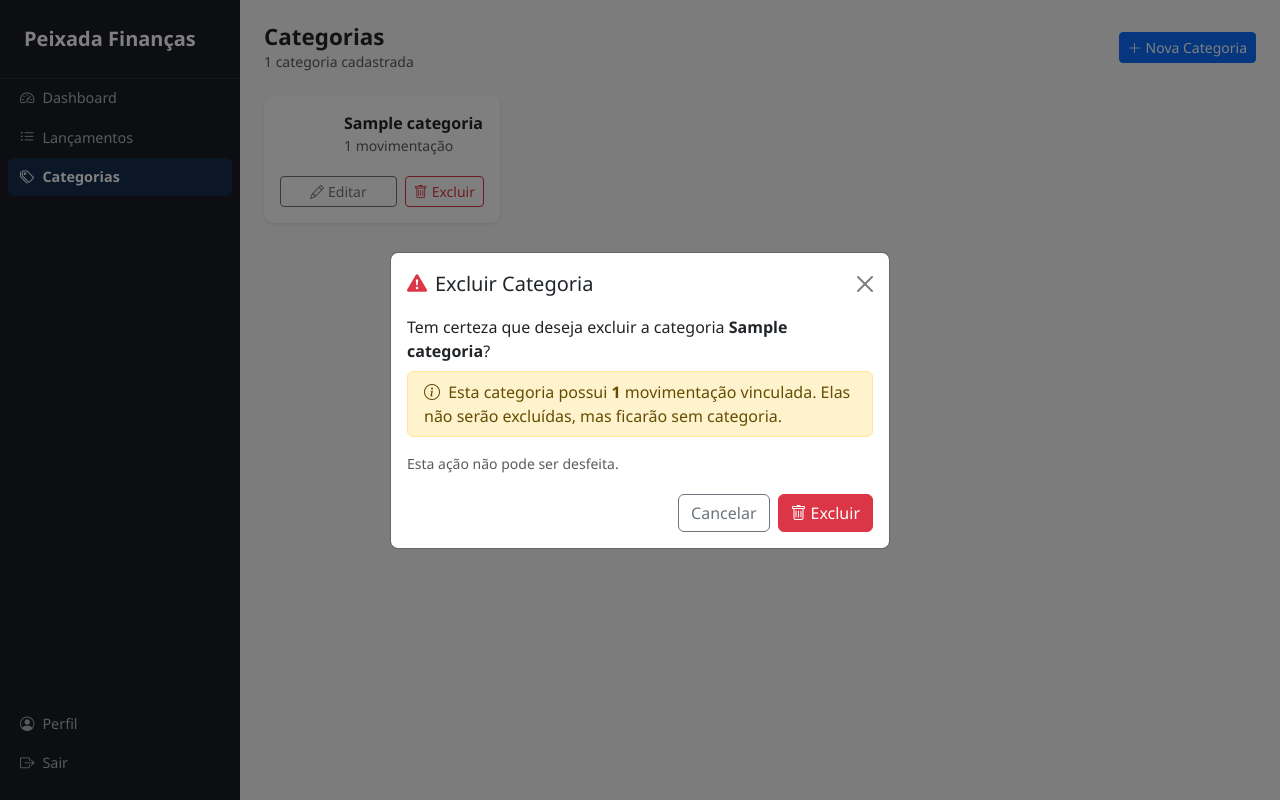
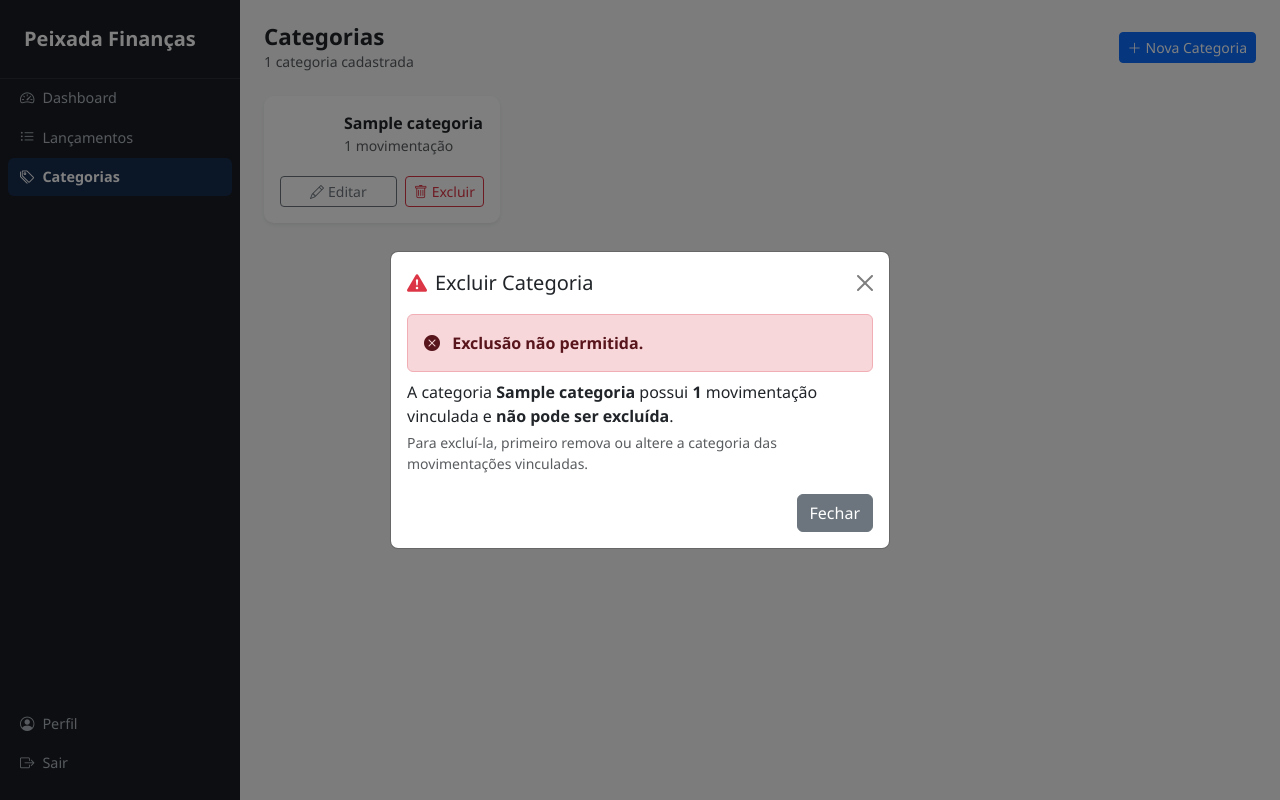
Before and after one commit to PedroFoll/Peixada-Hackathon, a Django app: page /categorias/ in a window 1280 px wide, after a click on "Excluir". Run offline with Django 5.2, Linux system fonts and the light colour scheme; a user stored in the database is signed in; tables that the repository leaves empty hold one stand-in row (values such as "Sample post").

Commit message:
feat: implement category deletion restrictions and modal updates

```diff
--- a/financas/views.py
+++ b/financas/views.py
@@ -236,12 +236,19 @@ def editar_categoria(request, pk):
 def excluir_categoria(request, pk):
     cat = get_object_or_404(Categoria, pk=pk, usuario=request.user)
     if request.method == 'POST':
-        try:
-            nome = cat.nome
-            cat.delete()
-            messages.success(request, f'Categoria "{nome}" excluída com sucesso.')
-        except Exception as e:
-            messages.error(request, f'Erro ao excluir categoria: {e}')
+        if cat.movimentacoes.exists():
+            messages.error(
+                request,
+                f'A categoria "{cat.nome}" possui movimentações vinculadas e não pode ser excluída. '
+                'Edite ou remova as movimentações antes de excluir a categoria.',
+            )
+        else:
+            try:
+                nome = cat.nome
+                cat.delete()
+                messages.success(request, f'Categoria "{nome}" excluída com sucesso.')
+            except Exception as e:
+                messages.error(request, f'Erro ao excluir categoria: {e}')
     else:
         messages.error(request, 'Método inválido.')
     return redirect('financas:categorias')
--- a/static/js/categorias.js
+++ b/static/js/categorias.js
@@ -46,11 +46,19 @@ document.addEventListener('DOMContentLoaded', () => {
   if (modalExcluir) {
     const actionBase = modalExcluir.dataset.actionBase;
     const formExcluir = document.getElementById('form-excluir-categoria');
-    const spanNome    = document.getElementById('excluir-cat-nome');
-    const avisoDiv    = document.getElementById('excluir-cat-aviso');
-    const spanCount   = document.getElementById('excluir-cat-count');
-    const spanPlural  = document.getElementById('excluir-cat-plural');
-    const spanPlural2 = document.getElementById('excluir-cat-plural2');
+
+    // Elementos do estado «bloqueado»
+    const bloqueadoBody   = document.getElementById('excluir-cat-bloqueado');
+    const bloqueadoFooter = document.getElementById('excluir-cat-bloqueado-footer');
+    const spanNomeBlocked  = document.getElementById('excluir-cat-nome-blocked');
+    const spanCountBlocked = document.getElementById('excluir-cat-count-blocked');
+    const spanPluralBlocked  = document.getElementById('excluir-cat-plural-blocked');
+    const spanPlural2Blocked = document.getElementById('excluir-cat-plural2-blocked');
+
+    // Elementos do estado «permitido»
+    const permitidoBody   = document.getElementById('excluir-cat-permitido');
+    const permitidoFooter = document.getElementById('excluir-cat-permitido-footer');
+    const spanNome = document.getElementById('excluir-cat-nome');
 
     modalExcluir.addEventListener('show.bs.modal', (event) => {
       const btn   = event.relatedTarget;
@@ -58,16 +66,24 @@ document.addEventListener('DOMContentLoaded', () => {
       const nome  = btn.dataset.nome;
       const count = parseInt(btn.dataset.count, 10);
 
-      formExcluir.action = actionBase.replace('/0/', `/${pk}/`);
-      spanNome.textContent = nome;
-
       if (count > 0) {
-        spanCount.textContent  = count;
-        spanPlural.textContent = count === 1 ? 'ão' : 'ões';
-        spanPlural2.textContent = count === 1 ? '' : 's';
-        avisoDiv.classList.remove('d-none');
+        // Bloqueado: mostra aviso, esconde form de exclusão
+        spanNomeBlocked.textContent   = nome;
+        spanCountBlocked.textContent  = count;
+        spanPluralBlocked.textContent  = count === 1 ? 'ão' : 'ões';
+        spanPlural2Blocked.textContent = count === 1 ? '' : 's';
+        bloqueadoBody.classList.remove('d-none');
+        bloqueadoFooter.classList.remove('d-none');
+        permitidoBody.classList.add('d-none');
+        permitidoFooter.classList.add('d-none');
       } else {
-        avisoDiv.classList.add('d-none');
+        // Permitido: mostra confirmação normal
+        formExcluir.action = actionBase.replace('/0/', `/${pk}/`);
+        spanNome.textContent = nome;
+        permitidoBody.classList.remove('d-none');
+        permitidoFooter.classList.remove('d-none');
+        bloqueadoBody.classList.add('d-none');
+        bloqueadoFooter.classList.add('d-none');
       }
     });
   }
--- a/templates/financas/categorias.html
+++ b/templates/financas/categorias.html
@@ -67,7 +67,8 @@
                       data-count="{{ cat.total_movimentacoes }}"
                       data-bs-toggle="modal"
                       data-bs-target="#modalExcluirCategoria"
-                      aria-label="Excluir categoria {{ cat.nome }}">
+                      aria-label="{% if cat.total_movimentacoes > 0 %}Não é possível excluir: categoria {{ cat.nome }} possui movimentações{% else %}Excluir categoria {{ cat.nome }}{% endif %}"
+                      {% if cat.total_movimentacoes > 0 %}title="Possui movimentações — não pode ser excluída"{% endif %}>
                 <i class="bi bi-trash me-1" aria-hidden="true"></i>Excluir
               </button>
             </div>
@@ -306,22 +307,38 @@
           </h3>
           <button type="button" class="btn-close" data-bs-dismiss="modal" aria-label="Fechar"></button>
         </div>
-        <div class="modal-body pt-0">
+        <!-- Estado: bloqueado (possui movimentações) -->
+        <div id="excluir-cat-bloqueado" class="modal-body pt-0 d-none">
+          <div class="alert alert-danger mb-2" role="alert">
+            <i class="bi bi-x-circle-fill me-2" aria-hidden="true"></i>
+            <strong>Exclusão não permitida.</strong>
+          </div>
+          <p class="mb-1">
+            A categoria <strong id="excluir-cat-nome-blocked"></strong> possui
+            <strong id="excluir-cat-count-blocked"></strong>
+            movimentaç<span id="excluir-cat-plural-blocked"></span>
+            vinculada<span id="excluir-cat-plural2-blocked"></span>
+            e <strong>não pode ser excluída</strong>.
+          </p>
+          <p class="text-muted small mb-0">
+            Para excluí-la, primeiro remova ou altere a categoria das movimentações vinculadas.
+          </p>
+        </div>
+        <div id="excluir-cat-bloqueado-footer" class="modal-footer border-0 pt-0 d-none">
+          <button type="button" class="btn btn-secondary" data-bs-dismiss="modal">Fechar</button>
+        </div>
+
+        <!-- Estado: permitido (sem movimentações) -->
+        <div id="excluir-cat-permitido" class="modal-body pt-0 d-none">
           <p class="mb-1">
             Tem certeza que deseja excluir a categoria
             <strong id="excluir-cat-nome"></strong>?
           </p>
-          <div id="excluir-cat-aviso" class="alert alert-warning d-none py-2 mt-2" role="alert">
-            <i class="bi bi-info-circle me-1" aria-hidden="true"></i>
-            Esta categoria possui <strong id="excluir-cat-count"></strong>
-            movimentaç<span id="excluir-cat-plural"></span> vinculada<span id="excluir-cat-plural2"></span>.
-            Elas não serão excluídas, mas ficarão sem categoria.
-          </div>
           <p class="text-muted small mb-0 mt-2">Esta ação não pode ser desfeita.</p>
         </div>
         <form method="post" id="form-excluir-categoria" action="#">
           {% csrf_token %}
-          <div class="modal-footer border-0 pt-0">
+          <div id="excluir-cat-permitido-footer" class="modal-footer border-0 pt-0 d-none">
             <button type="button" class="btn btn-outline-secondary" data-bs-dismiss="modal">Cancelar</button>
             <button type="submit" class="btn btn-danger">
               <i class="bi bi-trash me-1" aria-hidden="true"></i>Excluir
```
